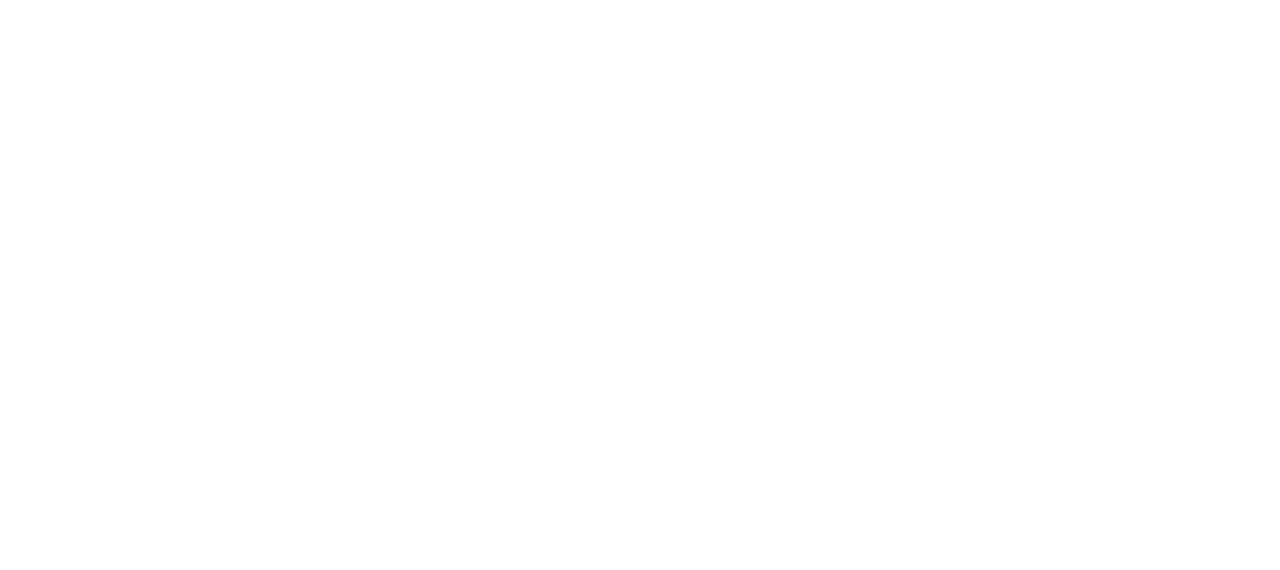
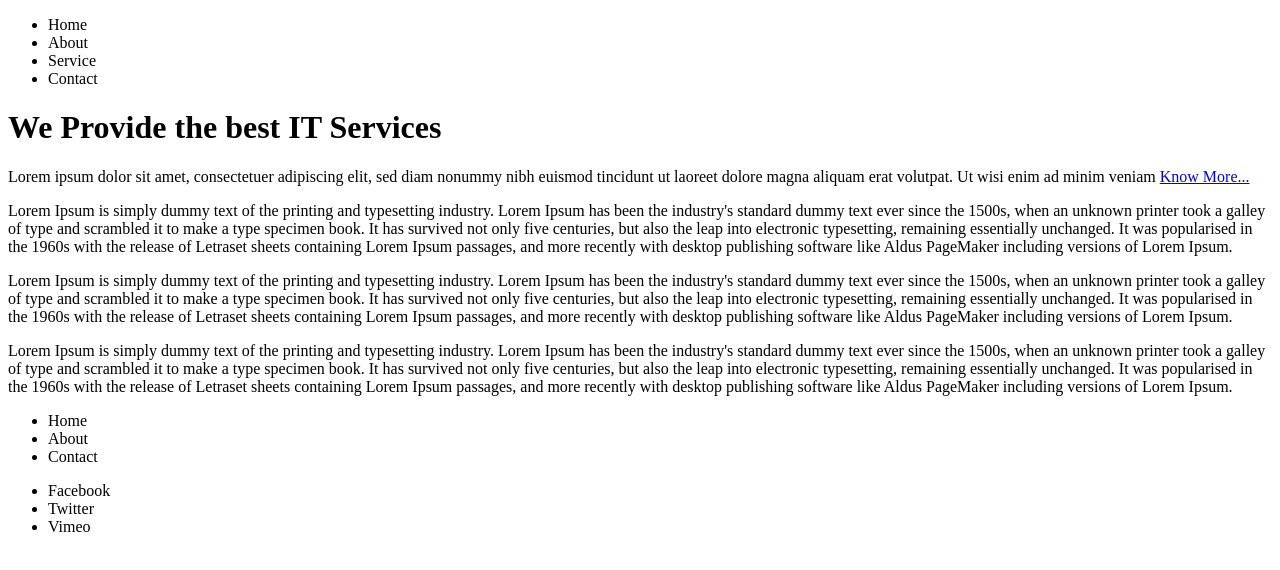
Before and after one commit to HanhuiWang-SuperBoby/Training-HW2.B, a plain HTML site: page index.html in a window 1280 px wide. Drawn offline with Linux system fonts and the light colour scheme.

Commit message:
Update index.html

```diff
--- a/index.html
+++ b/index.html
@@ -7,7 +7,52 @@
   	</head>
 
   	<body>
+  		<header>
+  			<ul id="headList">
+  				<li href="#">Home</li>
+  				<li href="#">About</li>
+  				<li href="#">Service</li>
+  				<li href="#">Contact</li>
+			</ul>
+  		</header>
 
+  		<Main>
+  			<div id="up">
+  				<h1>We Provide the best IT Services</h1>
+  				<p id="upText">Lorem ipsum dolor sit amet, consectetuer adipiscing elit, sed diam nonummy nibh euismod tincidunt ut laoreet dolore magna aliquam erat volutpat. Ut wisi enim ad minim veniam <a href="#">Know More...</a></p>
+  			</div>
 
+  			<div id="down">
+  				<div class="column">
+  					<p>Lorem Ipsum is simply dummy text of the printing and typesetting industry. Lorem Ipsum has been the industry's standard dummy text ever since the 1500s, when an unknown printer took a galley of type and scrambled it to make a type specimen book. It has survived not only five centuries, but also the leap into electronic typesetting, remaining essentially unchanged. It was popularised in the 1960s with the release of Letraset sheets containing Lorem Ipsum passages, and more recently with desktop publishing software like Aldus PageMaker including versions of Lorem Ipsum.</p>
+  				</div>
+
+  				<div class="column">
+  					<p>Lorem Ipsum is simply dummy text of the printing and typesetting industry. Lorem Ipsum has been the industry's standard dummy text ever since the 1500s, when an unknown printer took a galley of type and scrambled it to make a type specimen book. It has survived not only five centuries, but also the leap into electronic typesetting, remaining essentially unchanged. It was popularised in the 1960s with the release of Letraset sheets containing Lorem Ipsum passages, and more recently with desktop publishing software like Aldus PageMaker including versions of Lorem Ipsum.</p>
+  				</div>
+
+  				<div class="column">
+  					<p>Lorem Ipsum is simply dummy text of the printing and typesetting industry. Lorem Ipsum has been the industry's standard dummy text ever since the 1500s, when an unknown printer took a galley of type and scrambled it to make a type specimen book. It has survived not only five centuries, but also the leap into electronic typesetting, remaining essentially unchanged. It was popularised in the 1960s with the release of Letraset sheets containing Lorem Ipsum passages, and more recently with desktop publishing software like Aldus PageMaker including versions of Lorem Ipsum.</p>
+  				</div>
+  			</div>
+  		</Main>
+
+  		<footer class="footList">
+  			<div>
+  				<ul id="footList1">
+  					<li href="#">Home</li>
+  					<li href="#">About</li>
+  					<li href="#">Contact</li>
+				</ul>
+			</div>
+
+			<div>
+				<ul id="footList2">
+  					<li href="#">Facebook</li>
+  					<li href="#">Twitter</li>
+  					<li href="#">Vimeo</li>
+				</ul>
+			</div>
+  		</footer>
   	</body>
 </html>
```
